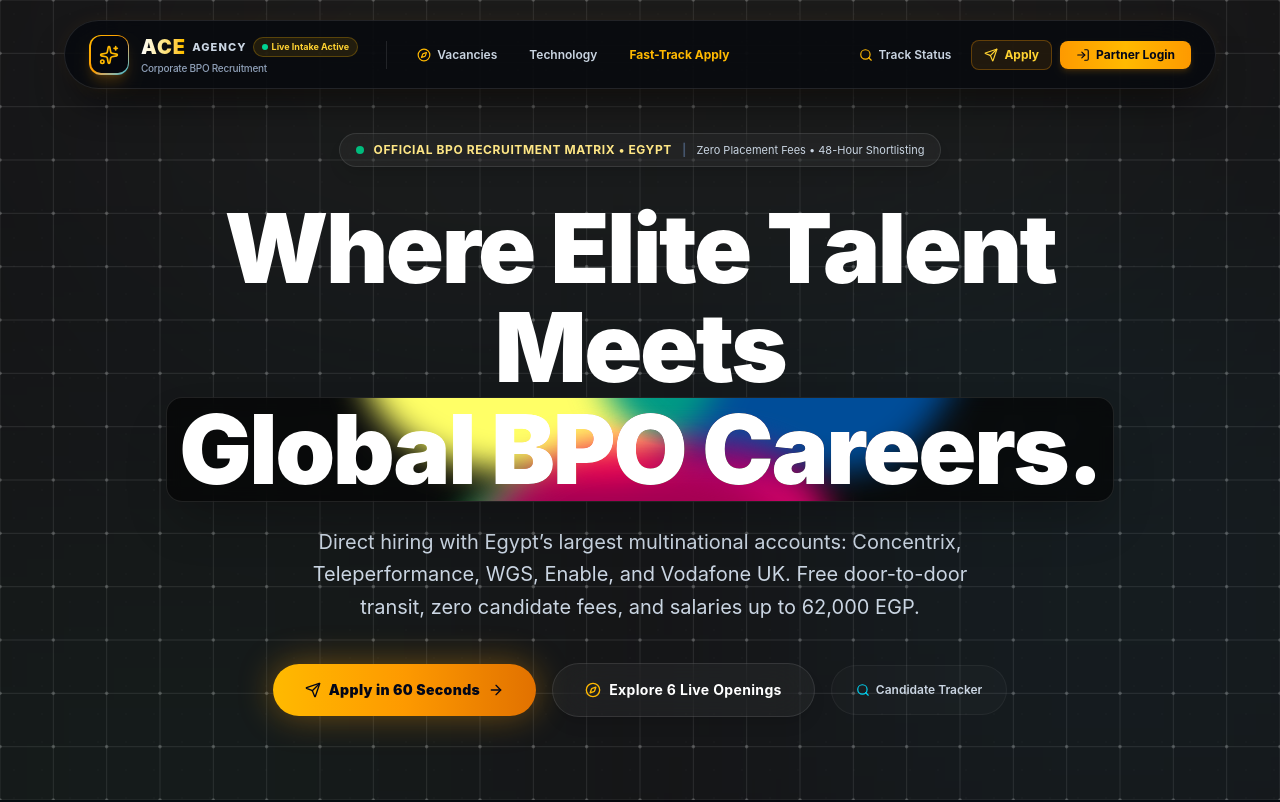
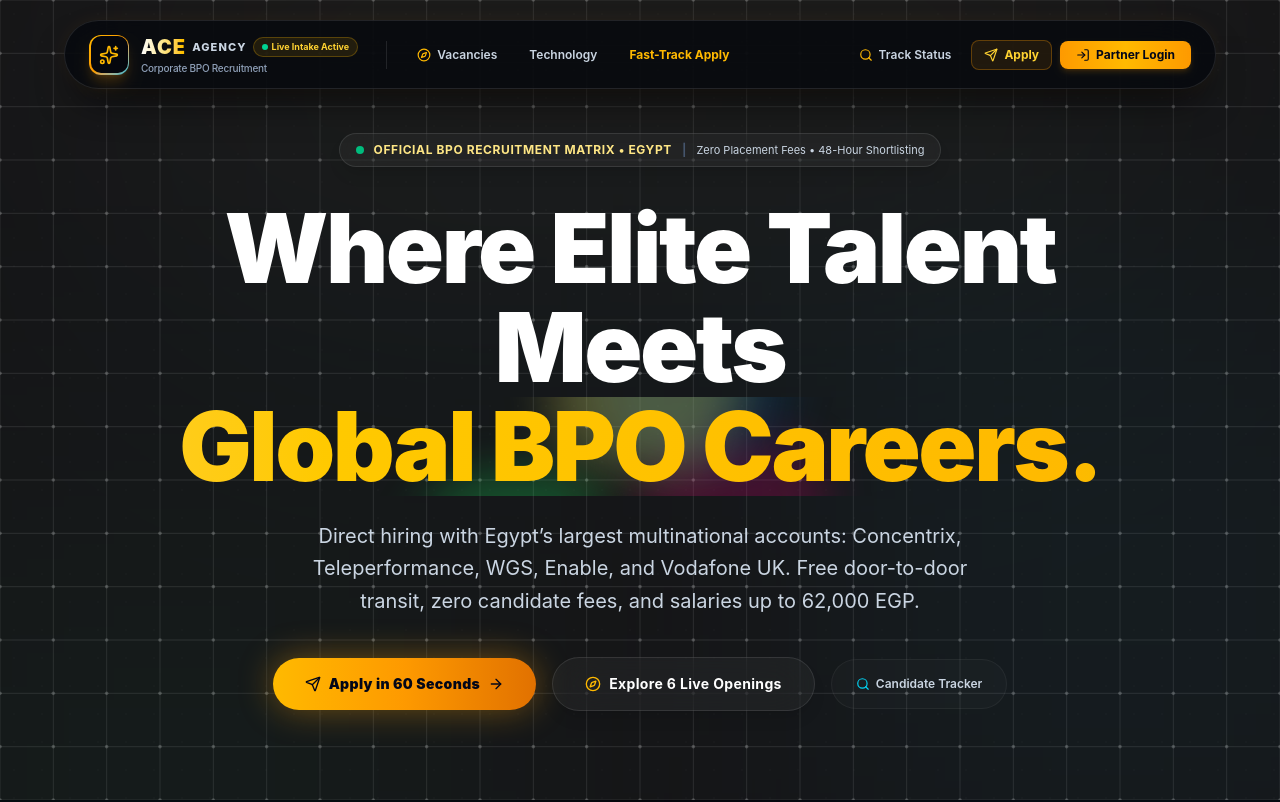
Before and after one commit to yose7f4/ace-agency, a Next.js app: page / in a window 1280 px wide. Shown: the top 802 px of the page. Built offline with nearby package versions, Linux system fonts and the light colour scheme; no server answers; the database is empty.

Commit message:
style: make GradientText background completely transparent and clip gradient directly to text

```diff
--- a/src/app/globals.css
+++ b/src/app/globals.css
@@ -70,6 +70,19 @@
   0%, 100% { bottom: 0; right: 0; }
   50% { bottom: 25%; right: 40%; }
   90% { bottom: 50%; right: 25%; }
+}
+
+@keyframes gradient-shift {
+  0%, 100% {
+    background-position: 0% 50%;
+  }
+  50% {
+    background-position: 100% 50%;
+  }
+}
+
+.animate-gradient-shift {
+  animation: gradient-shift 6s ease-in-out infinite;
 }
 
 body {
--- a/src/app/page.tsx
+++ b/src/app/page.tsx
@@ -323,7 +323,7 @@ export default function HomePage() {
           {/* Monumental Editorial Headline */}
           <h1 className="text-4xl sm:text-6xl md:text-7xl lg:text-8xl font-black tracking-tight text-white max-w-5xl leading-[1.05] sm:leading-[1.03] mb-6">
             Where Elite Talent Meets{' '}
-            <GradientText className="rounded-2xl px-3 py-0.5 text-white bg-black/60 border border-white/10 shadow-2xl backdrop-blur-sm">
+            <GradientText className="bg-transparent">
               Global BPO Careers.
             </GradientText>
           </h1>
--- a/src/components/ui/gradient-text.tsx
+++ b/src/components/ui/gradient-text.tsx
@@ -22,17 +22,19 @@ function GradientText({
   return (
     <MotionComponent
       className={cn(
-        "relative inline-flex overflow-hidden bg-white dark:bg-black",
+        "relative inline-flex items-center justify-center bg-transparent",
         className,
       )}
       {...props}
     >
-      {children}
-      <span className="pointer-events-none absolute inset-0 mix-blend-lighten dark:mix-blend-darken">
-        <span className="pointer-events-none absolute -top-1/2 h-[30vw] w-[30vw] animate-[gradient-border_6s_ease-in-out_infinite,gradient-1_12s_ease-in-out_infinite_alternate] bg-[hsl(var(--color-1))] mix-blend-overlay blur-[1rem]"></span>
-        <span className="pointer-events-none absolute right-0 top-0 h-[30vw] w-[30vw] animate-[gradient-border_6s_ease-in-out_infinite,gradient-2_12s_ease-in-out_infinite_alternate] bg-[hsl(var(--color-2))] mix-blend-overlay blur-[1rem]"></span>
-        <span className="pointer-events-none absolute bottom-0 left-0 h-[30vw] w-[30vw] animate-[gradient-border_6s_ease-in-out_infinite,gradient-3_12s_ease-in-out_infinite_alternate] bg-[hsl(var(--color-3))] mix-blend-overlay blur-[1rem]"></span>
-        <span className="pointer-events-none absolute -bottom-1/2 right-0 h-[30vw] w-[30vw] animate-[gradient-border_6s_ease-in-out_infinite,gradient-4_12s_ease-in-out_infinite_alternate] bg-[hsl(var(--color-4))] mix-blend-overlay blur-[1rem]"></span>
+      <span className="relative z-10 bg-gradient-to-r from-amber-300 via-amber-400 to-cyan-400 bg-[length:250%_auto] bg-clip-text text-transparent animate-gradient-shift">
+        {children}
+      </span>
+      <span className="pointer-events-none absolute inset-0 -z-10 overflow-hidden">
+        <span className="pointer-events-none absolute -top-1/2 h-[15vw] w-[15vw] animate-[gradient-border_6s_ease-in-out_infinite,gradient-1_12s_ease-in-out_infinite_alternate] bg-[hsl(var(--color-1))] opacity-25 blur-[1.5rem]"></span>
+        <span className="pointer-events-none absolute right-0 top-0 h-[15vw] w-[15vw] animate-[gradient-border_6s_ease-in-out_infinite,gradient-2_12s_ease-in-out_infinite_alternate] bg-[hsl(var(--color-2))] opacity-25 blur-[1.5rem]"></span>
+        <span className="pointer-events-none absolute bottom-0 left-0 h-[15vw] w-[15vw] animate-[gradient-border_6s_ease-in-out_infinite,gradient-3_12s_ease-in-out_infinite_alternate] bg-[hsl(var(--color-3))] opacity-25 blur-[1.5rem]"></span>
+        <span className="pointer-events-none absolute -bottom-1/2 right-0 h-[15vw] w-[15vw] animate-[gradient-border_6s_ease-in-out_infinite,gradient-4_12s_ease-in-out_infinite_alternate] bg-[hsl(var(--color-4))] opacity-25 blur-[1.5rem]"></span>
       </span>
     </MotionComponent>
   );
```
